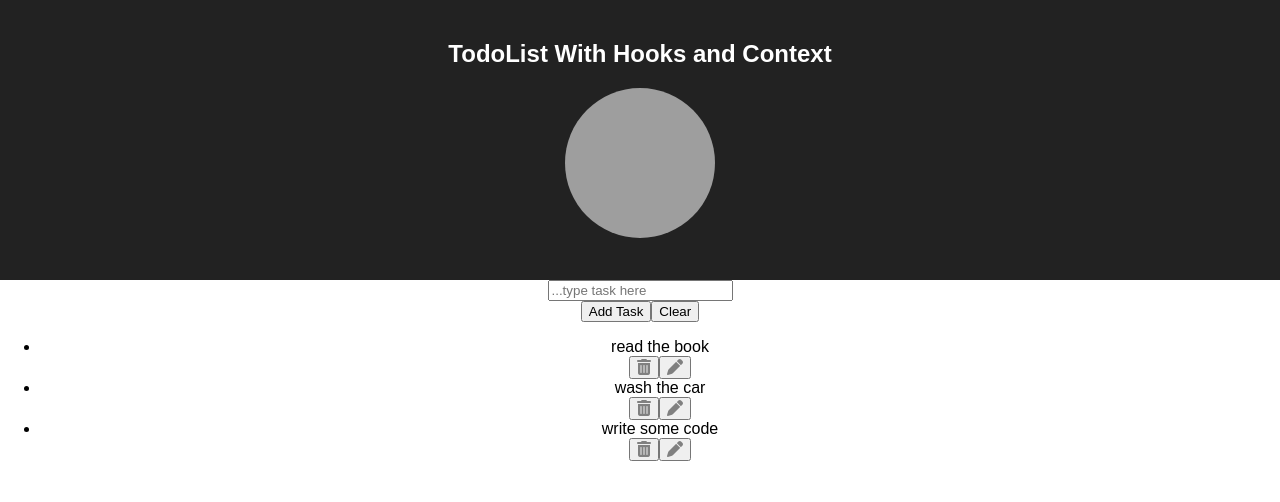
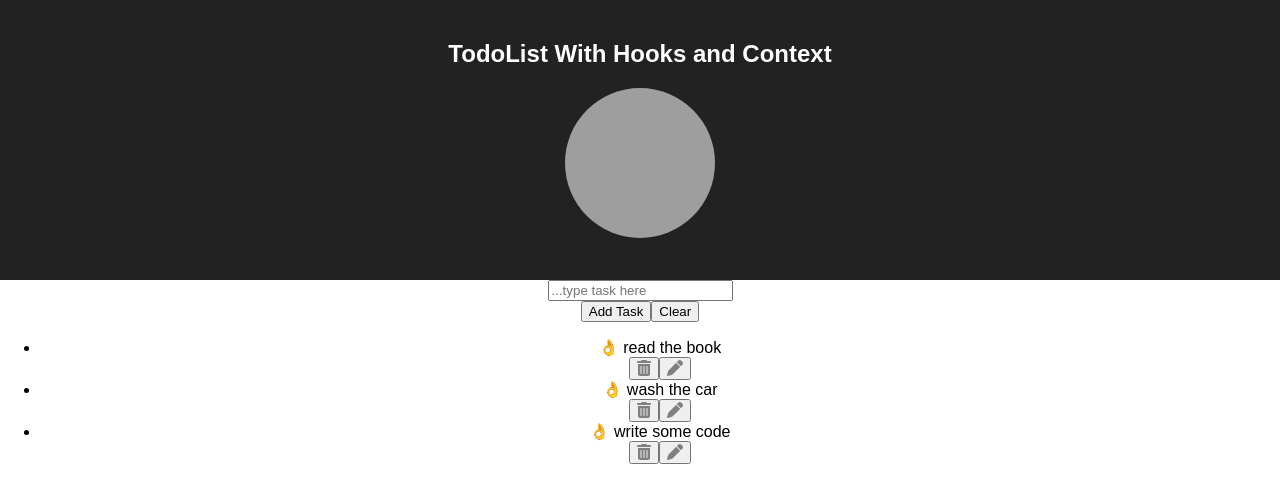
Before and after one commit to macandrew6/todo-list-w-hooks-n-context, a React (Create React App) app: page / in a window 1280 px wide. Shown: the top 502 px of the page. Built offline with nearby package versions, Linux system fonts and the light colour scheme; grey boxes are pictures that could not be loaded.

Commit message:
completes create read edit delete

```diff
--- a/src/components/TaskList.js
+++ b/src/components/TaskList.js
@@ -6,11 +6,15 @@ const TaskList = () => {
   const { tasks } = useContext(TaskListContext);
   return (
     <div>
-      <ul>
-        {tasks.map(task => {
-          return <TaskListItem task={task} key={task.id} />;
-        })}
-      </ul>
+      {tasks.length ? (
+        <ul>
+          {tasks.map(task => {
+            return <TaskListItem task={task} key={task.id} />;
+          })}
+        </ul>
+      ) : (
+        <div>no tasks</div>
+      )}
     </div>
   );
 };
--- a/src/components/TaskListItem.js
+++ b/src/components/TaskListItem.js
@@ -5,7 +5,7 @@ const TaskListItem = ({ task }) => {
   const { removeTask, findTask } = useContext(TaskListContext);
   return (
     <li>
-      <span>{task.title}</span>
+      <span>👌 {task.title}</span>
       <div>
         <button onClick={() => removeTask(task.id)}>
           <i className="fas fa-trash-alt"></i>
```
